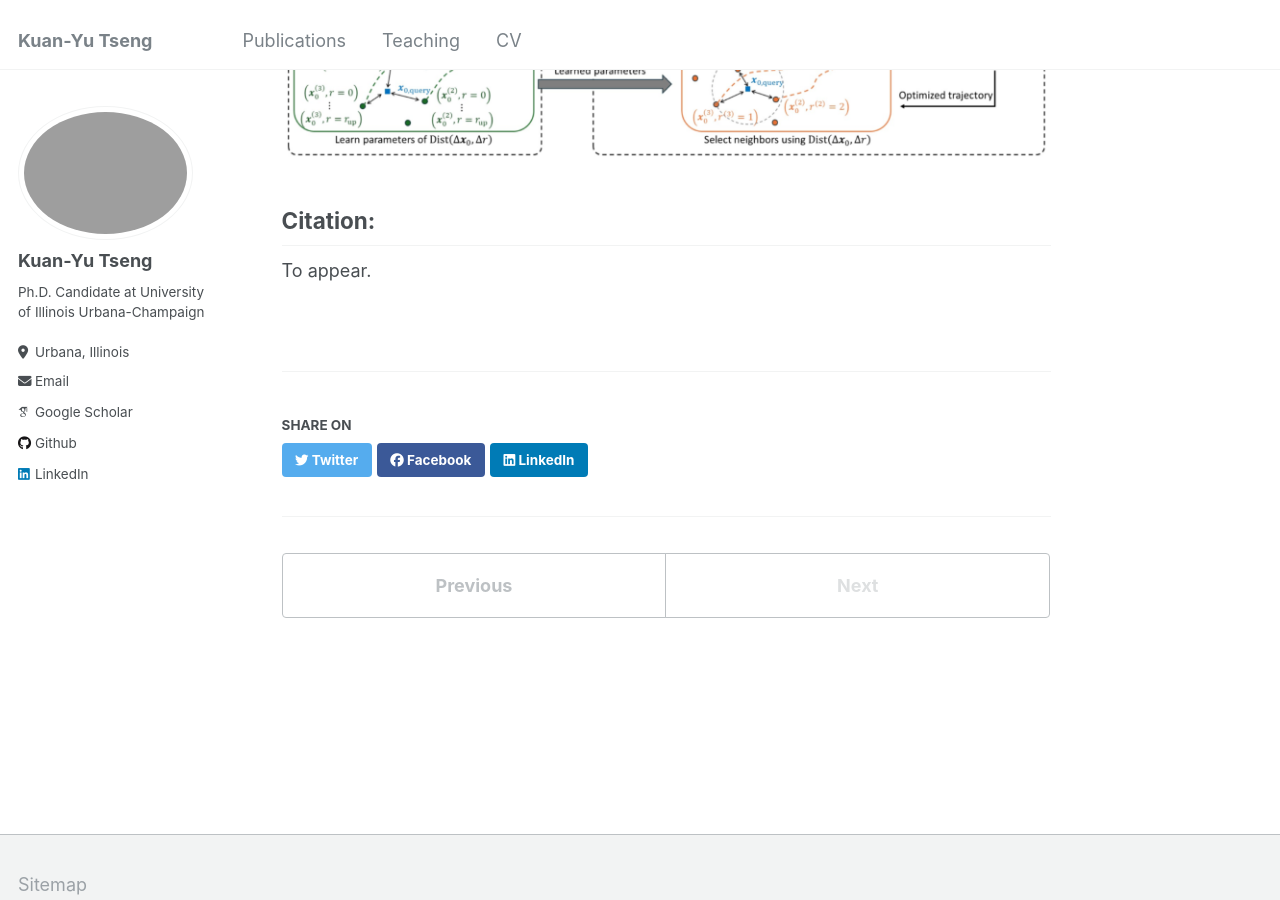
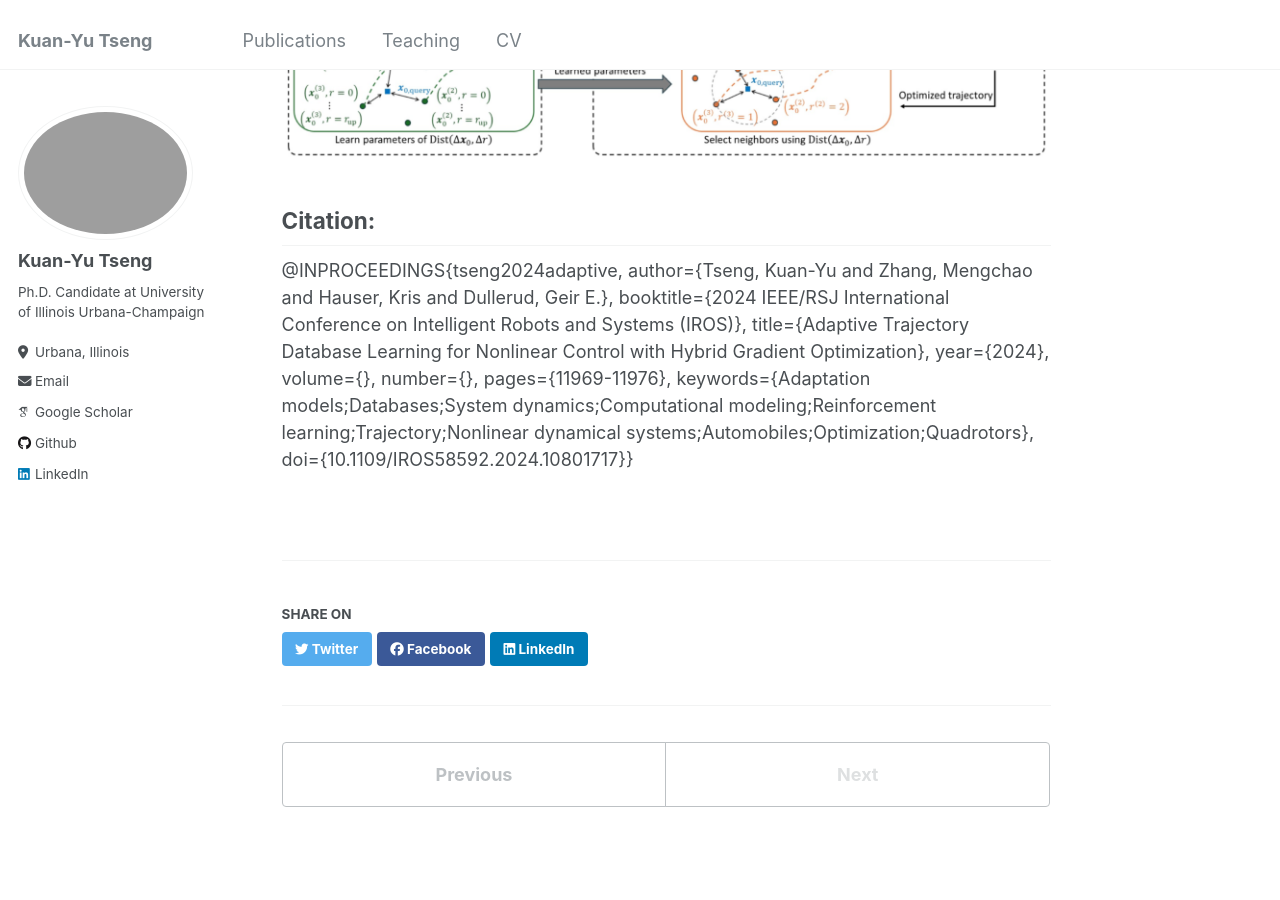
Before and after one commit to kuanyutseng2/kuanyutseng2.github.io, a Jekyll site: the page built from _publications/2024iros-paper-title-number-5.md, in a window 1280 px wide and 900 px high, scrolled down 984 px. Built offline with Jekyll 4.4.1, drawn with Linux system fonts in a browser that asks for light colours; some web fonts are replaced.

Commit message:
add ieee link and doi

```diff
--- a/_publications/2024iros-paper-title-number-5.md
+++ b/_publications/2024iros-paper-title-number-5.md
@@ -6,7 +6,7 @@ excerpt: "<br/><img src='/images/2024iros_small.png'>"
 date: 2024-10-14
 venue: '2024 IEEE/RSJ International Conference on Intelligent Robots and Systems (IROS) (To appear)'
 # slidesurl: 'http://academicpages.github.io/files/slides1.pdf'
-paperurl: 'http://motion.cs.illinois.edu/papers/IROS2024-Tseng-AdaptiveTrajectoryDatabaseLearning.pdf'
+paperurl: 'https://doi.org/10.1109/IROS58592.2024.10801717'
 authors: <b>Kuan-Yu Tseng</b>, Mengchao Zhang, Kris Hauser, Geir E Dullerud
 
 ---
@@ -19,4 +19,13 @@ This paper presents a novel experience-based technique, called EHGO, for sample-
 ![2024iros](/images/2024iros_small.png)
 
 ## Citation:
-To appear.
+@INPROCEEDINGS{tseng2024adaptive,
+  author={Tseng, Kuan-Yu and Zhang, Mengchao and Hauser, Kris and Dullerud, Geir E.},
+  booktitle={2024 IEEE/RSJ International Conference on Intelligent Robots and Systems (IROS)},
+  title={Adaptive Trajectory Database Learning for Nonlinear Control with Hybrid Gradient Optimization},
+  year={2024},
+  volume={},
+  number={},
+  pages={11969-11976},
+  keywords={Adaptation models;Databases;System dynamics;Computational modeling;Reinforcement learning;Trajectory;Nonlinear dynamical systems;Automobiles;Optimization;Quadrotors},
+  doi={10.1109/IROS58592.2024.10801717}}
```
